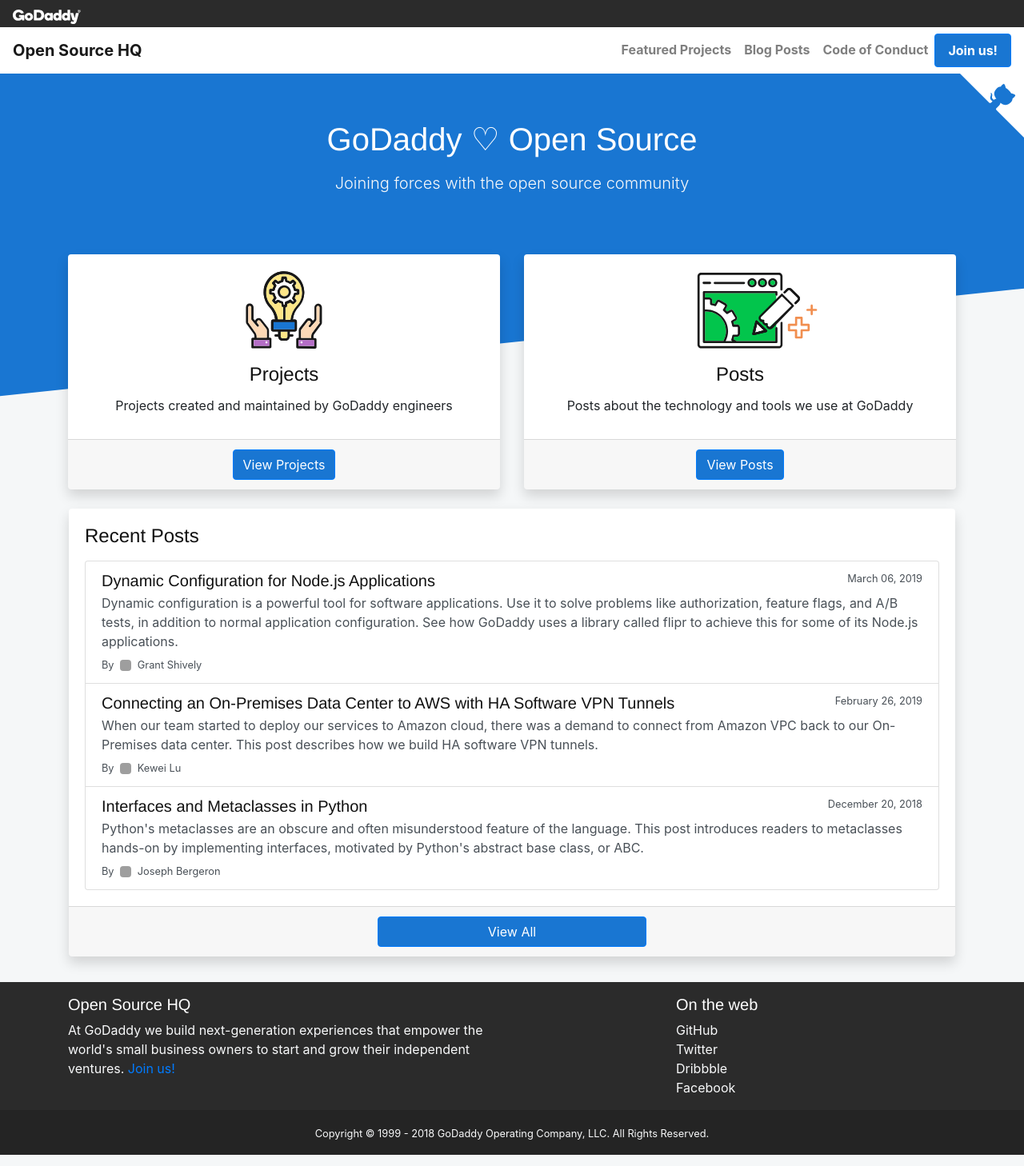
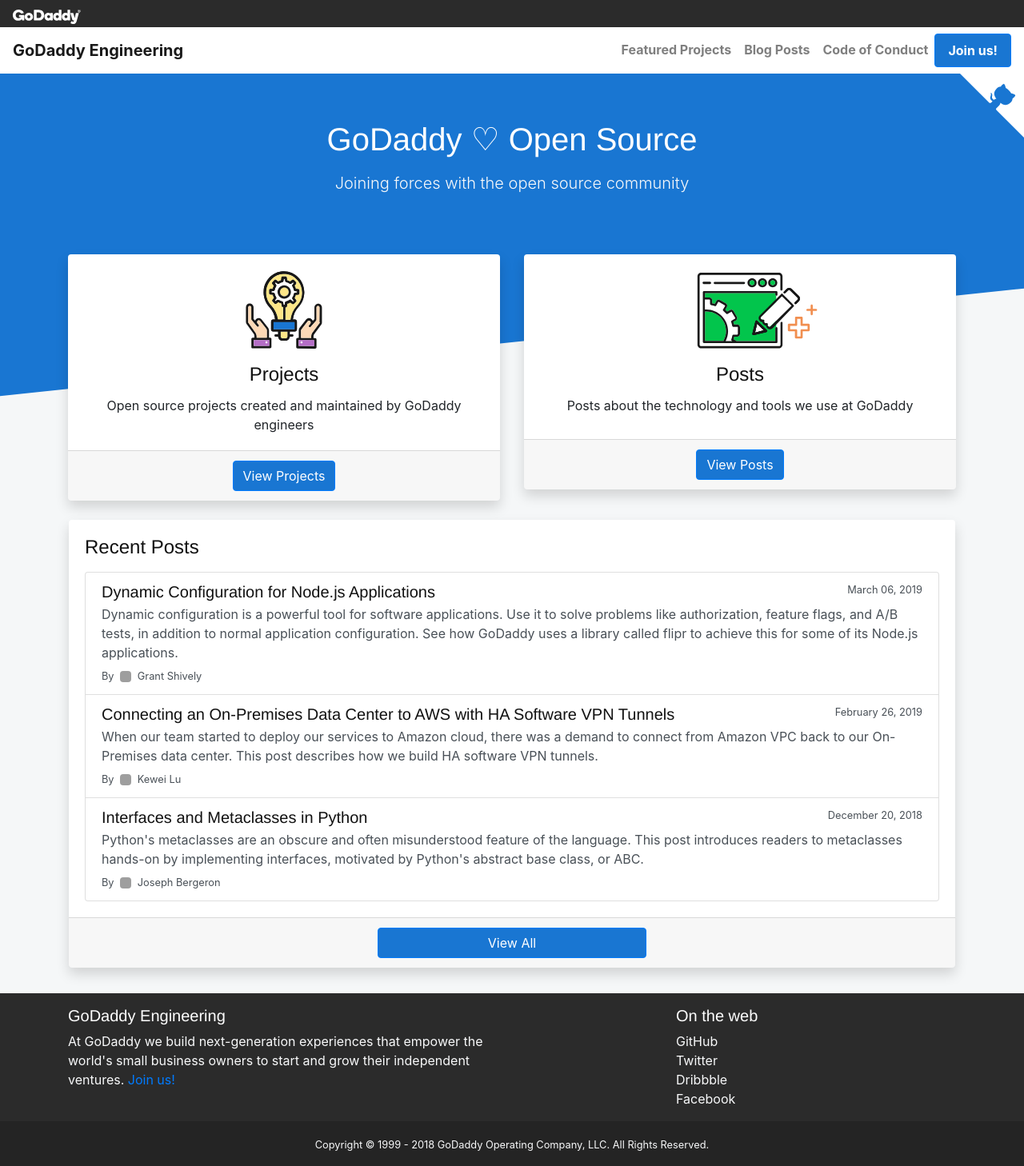
Before and after one commit to godaddy/godaddy.github.io, a Jekyll site: the page built from index.html, in a window 1280 px wide. Shown: the whole page at 80% size. Built offline with Jekyll 4.4.1, drawn with Linux system fonts in a browser that asks for light colours; nearby versions of some CDN libraries; some web fonts are replaced; grey boxes are pictures that could not be loaded.

Commit message:
feat(brand): update name to GoDaddy Engineering (#113)

```diff
--- a/_config.yml
+++ b/_config.yml
@@ -1,4 +1,4 @@
-title: GoDaddy Open Source HQ
+title: GoDaddy Engineering Blog
 description: > # this means to ignore newlines until the next key
   Information from our engineering team about the technology and tools we
   use to create software which empowers small businesses around the world
@@ -13,7 +13,7 @@
 twitter_username: GodaddyOSS
 
 theme_settings:
-  title: Open Source HQ
+  title: GoDaddy Engineering
   home_headline: GoDaddy ♡<br class="d-block d-md-none"> Open Source
   home_tagline: >
     Joining forces with the<br class="d-block d-sm-none"> open source community
--- a/_includes/component/navigation.html
+++ b/_includes/component/navigation.html
@@ -6,7 +6,7 @@
 </nav>
 
 <nav class="navbar navbar-top navbar-expand-md navbar-light bg-white">
-  <a class="navbar-brand font-weight-bold" href="{{ '/' | absolute_url }}" title="GoDaddy Open Source">
+  <a class="navbar-brand font-weight-bold" href="{{ '/' | absolute_url }}" title="GoDaddy Engineering">
     {{ site.theme_settings.title | default: site.title }}
   </a>
 
--- a/index.html
+++ b/index.html
@@ -11,7 +11,7 @@
       <div class="card-body">
         <img class="mb-3" src="{{ '/assets/images/noun-projects.svg' | relative_url }}" height="100">
         <h4 class="card-title">Projects</h4>
-        <p class="card-text">Projects created and maintained by GoDaddy engineers</p>
+        <p class="card-text">Open source projects created and maintained by GoDaddy engineers</p>
       </div>
       <div class="card-footer">
         <a href="{{ '/featured-projects' | relative_url }}" title="View projects" class="btn btn-primary">
```
Also changed, not shown: README.md.
